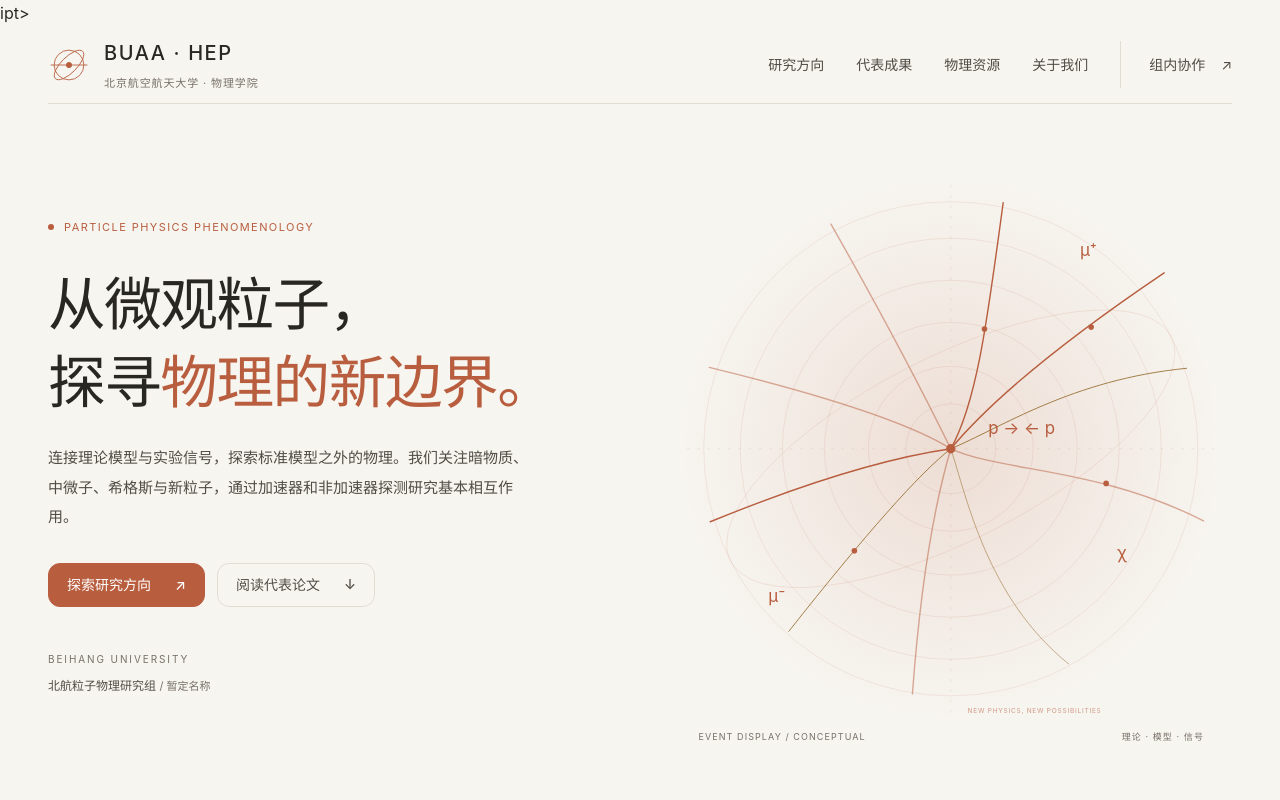
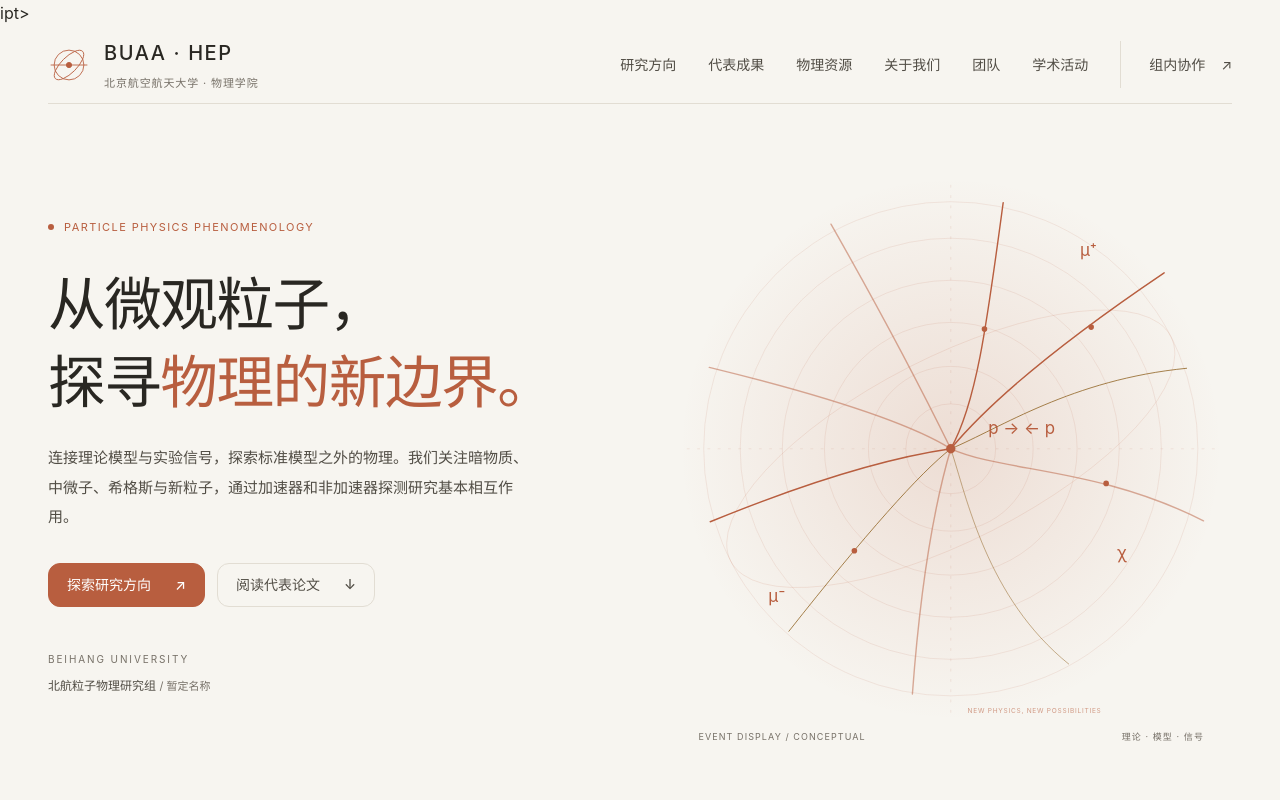
Before and after one commit to lm846802297-bit/buaa-hep-lab, a Vue app in the folder frontend/: page / in a window 1280 px wide. Shown: the top 800 px of the page. Built offline with nearby package versions, Linux system fonts and the light colour scheme.

Commit message:
Add public people and events navigation

```diff
--- a/frontend/src/views/PublicHomeView.vue
+++ b/frontend/src/views/PublicHomeView.vue
@@ -52,6 +52,7 @@ function downloadBibtex() {
       <button class="menu-toggle button secondary" :aria-expanded="menuOpen" aria-controls="public-navigation" @click="menuOpen = !menuOpen">{{ menuOpen ? '关闭菜单' : '菜单' }}</button>
       <nav id="public-navigation" :class="{ open: menuOpen }" aria-label="官网导航">
         <a href="#research" @click="menuOpen = false">研究方向</a><a href="#publications" @click="menuOpen = false">代表成果</a><a href="#physics-resources" @click="menuOpen = false">物理资源</a><a href="#about" @click="menuOpen = false">关于我们</a>
+        <router-link to="/people" @click="menuOpen = false">团队</router-link><router-link to="/events" @click="menuOpen = false">学术活动</router-link>
         <router-link class="nav-hub" to="/hub">组内协作 <span aria-hidden="true">↗</span></router-link>
       </nav>
     </header>
```
